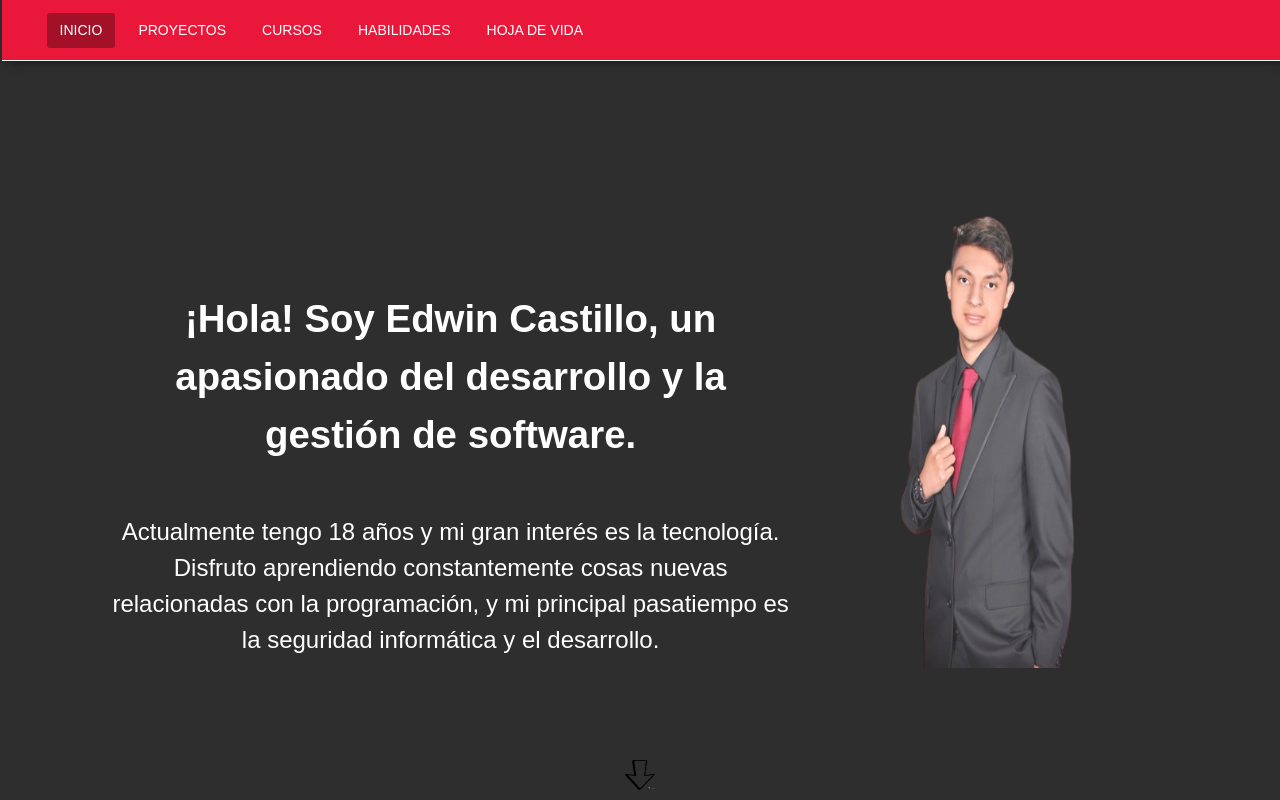
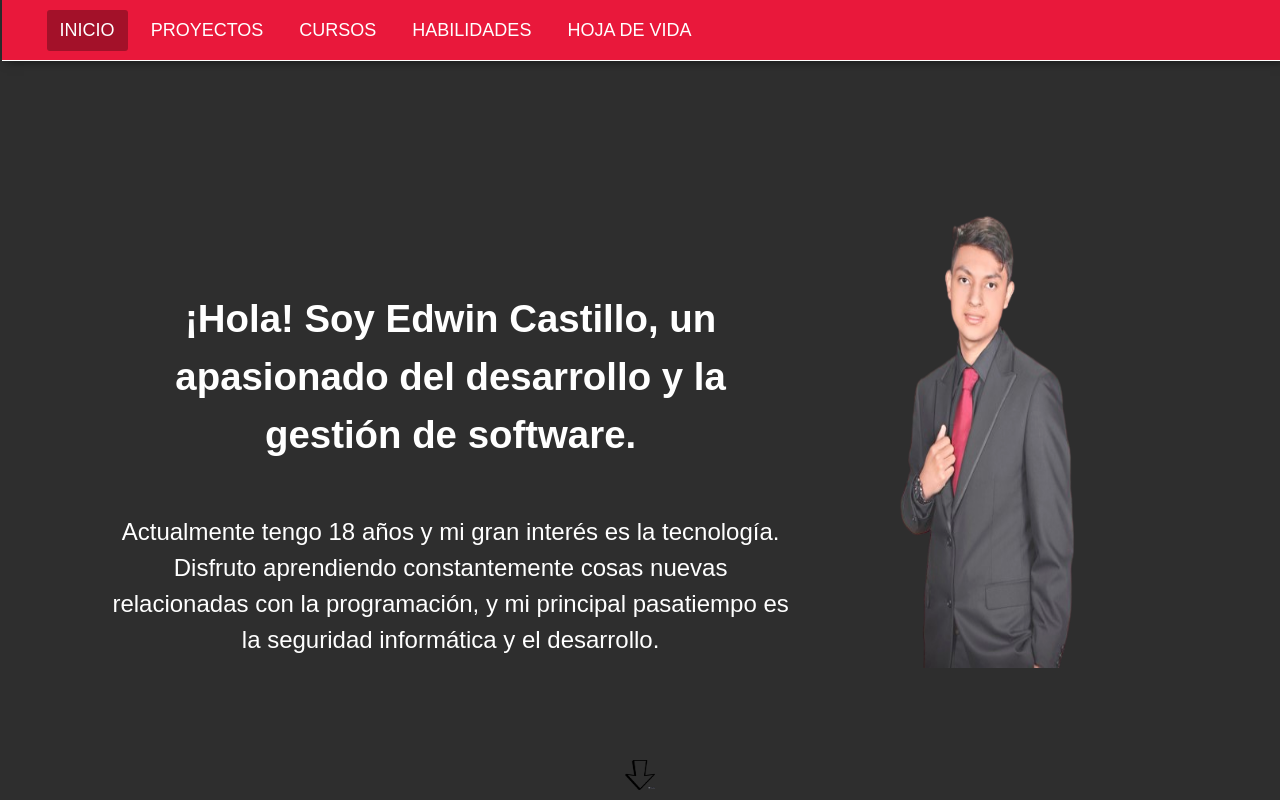
Before and after one commit to EdwinC27/PortafolioConAngular, an Angular app: page / in a window 1280 px wide. Shown: the top 800 px of the page. Built offline with nearby package versions, Linux system fonts and the light colour scheme.

Commit message:
Hacer mas grande la letra del menu

```diff
--- a/src/styles.css
+++ b/src/styles.css
@@ -38,7 +38,6 @@ body {
 .menu_items li a {
 	padding: 7px 13px;
 	text-decoration: none;
-	font-size: 14px;
 	display: block;
 	text-transform: uppercase;
 	color:  #fff;
@@ -73,6 +72,12 @@ body {
 	font-size: 2rem;
 	right: 0px;
 	display: none;
+}
+
+@media screen and (min-width: 900px) {
+	.menu_items li a {
+		font-size: 18px;
+	}
 }
 
 @media screen and (max-width: 900px) {
```
